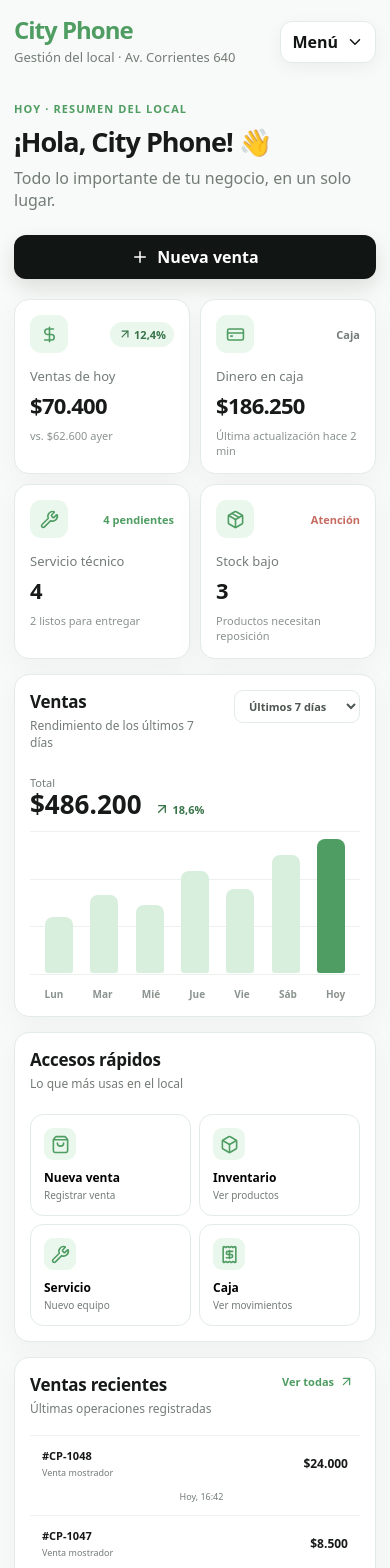
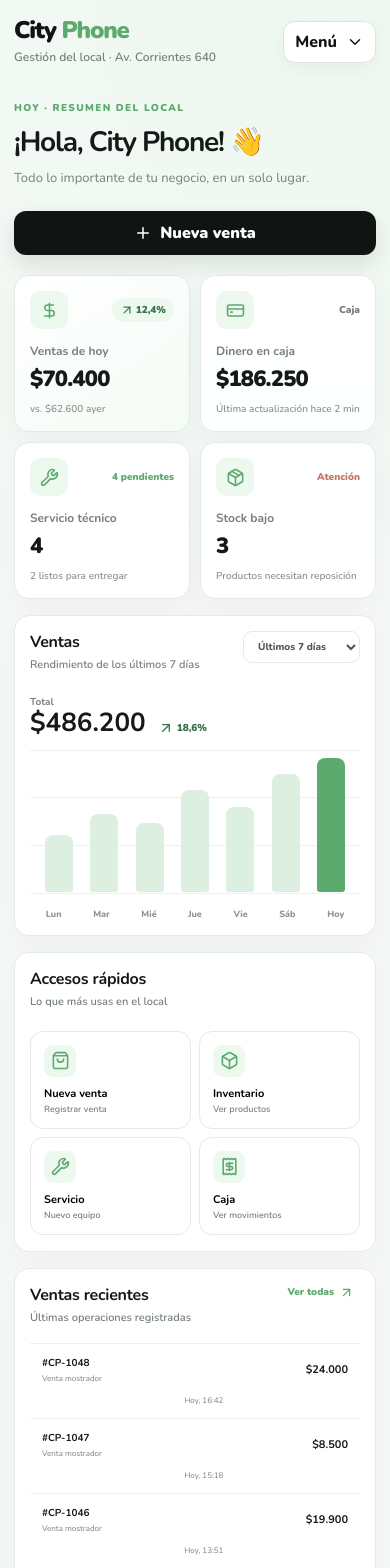
Before and after one commit to MarbellSantana/CityPhone, a Next.js app: page / in a window 390 px wide. Shown: the top 1568 px of the page. Built offline with nearby package versions, Linux system fonts and the light colour scheme.

Commit message:
Apply CityPhone soft professional visual redesign

```diff
--- a/app/globals.css
+++ b/app/globals.css
@@ -1,96 +1,98 @@
+@import url('https://fonts.googleapis.com/css2?family=Nunito:wght@400;500;600;700;800;900&display=swap');
+
 * { box-sizing: border-box; }
 html, body { margin: 0; min-height: 100%; }
-body { font-family: Nunito, ui-sans-serif, system-ui, -apple-system, BlinkMacSystemFont, "Segoe UI", sans-serif; background: #f7faf8; color: #171a19; }
+body { font-family: Nunito, ui-sans-serif, system-ui, -apple-system, BlinkMacSystemFont, "Segoe UI", sans-serif; background: #f5f8f6; color: #151918; }
 button, input, select { font: inherit; }
-:root { --green: #8fd39d; --green-soft: #eaf7ed; --green-dark: #4f9d62; --black: #111513; --surface: #fff; --muted: #737c77; --border: #e3ebe6; --danger: #c56b62; }
-.city-shell { min-height: 100vh; background: #f7faf8; }
-.main { min-height: 100vh; max-width: 1480px; margin: 0 auto; padding: 30px 44px 50px; }
-.header { display: flex; justify-content: space-between; align-items: center; gap: 20px; margin-bottom: 38px; position: relative; z-index: 30; }
-.brand { font-size: 29px; font-weight: 900; letter-spacing: -1px; color: var(--black); line-height: 1; }
-.brand span { color: var(--green-dark); }
-.header p { margin: 6px 0 0; color: var(--muted); font-size: 13px; }
-.header-actions { display: flex; align-items: center; gap: 12px; }
-.status-pill { display: flex; align-items: center; gap: 7px; padding: 9px 12px; border: 1px solid var(--border); border-radius: 999px; background: #fff; color: #59625d; font-size: 12px; font-weight: 800; }
+:root { --green: #a8ddb1; --green-soft: #edf8ef; --green-dark: #5caa6d; --black: #101513; --surface: #fff; --muted: #77817b; --border: #e4ebe6; --danger: #c8756b; }
+.city-shell { min-height: 100vh; background: radial-gradient(circle at 92% 0%, #eef8f0 0, transparent 28%), #f5f8f6; }
+.main { min-height: 100vh; max-width: 1480px; margin: 0 auto; padding: 34px 48px 56px; }
+.header { display: flex; justify-content: space-between; align-items: center; gap: 24px; margin-bottom: 46px; position: relative; z-index: 30; }
+.brand { font-size: 30px; font-weight: 900; letter-spacing: -1.2px; line-height: 1; }
+.brand-city { color: var(--black); }
+.brand span:not(.brand-city) { color: var(--green-dark); }
+.header p { margin: 7px 0 0; color: var(--muted); font-size: 12px; font-weight: 600; }
+.header-actions { display: flex; align-items: center; gap: 10px; }
+.status-pill { display: flex; align-items: center; gap: 7px; padding: 9px 13px; border: 1px solid var(--border); border-radius: 999px; background: rgba(255,255,255,.86); color: #5f6963; font-size: 11px; font-weight: 800; }
 .status-dot { width: 7px; height: 7px; border-radius: 50%; background: var(--green-dark); box-shadow: 0 0 0 4px var(--green-soft); }
 .menu-wrap { position: relative; }
-.menu-button { position: relative; z-index: 41; display: inline-flex; align-items: center; gap: 8px; border: 1px solid var(--border); background: #fff; color: var(--black); border-radius: 12px; padding: 10px 14px; cursor: pointer; font-weight: 800; box-shadow: 0 5px 18px rgba(16,19,18,.05); transition: .2s ease; }
-.menu-button:hover, .menu-button.open { border-color: var(--green); box-shadow: 0 7px 22px rgba(79,157,98,.12); }
+.menu-button { position: relative; z-index: 41; display: inline-flex; align-items: center; gap: 9px; border: 1px solid #dce5df; background: #fff; color: var(--black); border-radius: 12px; padding: 10px 14px; cursor: pointer; font-weight: 800; box-shadow: 0 6px 20px rgba(16,19,18,.045); transition: .2s ease; }
+.menu-button:hover, .menu-button.open { border-color: var(--green); box-shadow: 0 8px 24px rgba(92,170,109,.12); }
 .menu-button.open svg { transform: rotate(180deg); }
 .menu-button svg { transition: transform .2s ease; }
 .menu-backdrop { position: fixed; inset: 0; z-index: 35; border: 0; background: transparent; cursor: default; }
-.dropdown-menu { position: absolute; z-index: 40; top: calc(100% + 10px); right: 0; width: 250px; padding: 8px; background: #fff; border: 1px solid var(--border); border-radius: 16px; box-shadow: 0 18px 45px rgba(16,19,18,.13); animation: menuIn .16s ease-out; }
-.nav-item { display: flex; align-items: center; gap: 12px; padding: 12px 13px; border-radius: 11px; color: #202522; text-decoration: none; font-size: 14px; font-weight: 700; transition: .15s ease; }
-.nav-item svg { color: #59625d; }
+.dropdown-menu { position: absolute; z-index: 40; top: calc(100% + 10px); right: 0; width: 254px; padding: 8px; background: #fff; border: 1px solid var(--border); border-radius: 16px; box-shadow: 0 20px 48px rgba(16,19,18,.12); animation: menuIn .16s ease-out; }
+.nav-item { display: flex; align-items: center; gap: 12px; padding: 12px 13px; border-radius: 11px; color: #252b28; text-decoration: none; font-size: 13px; font-weight: 800; transition: .15s ease; }
+.nav-item svg { color: #69736d; }
 .nav-item:hover { background: var(--green-soft); color: var(--black); }
 .nav-item.active { background: var(--green); color: var(--black); }
 .nav-item.active svg { color: var(--black); }
-.dashboard-intro { display: flex; align-items: flex-end; justify-content: space-between; gap: 24px; margin-bottom: 24px; }
-.eyebrow { display: inline-block; color: var(--green-dark); font-size: 11px; font-weight: 900; letter-spacing: 1.1px; margin-bottom: 7px; }
-.welcome h1 { margin: 0; font-size: clamp(27px, 3vw, 36px); letter-spacing: -1px; }
-.welcome p { margin: 7px 0 0; color: var(--muted); }
+.dashboard-intro { display: flex; align-items: flex-end; justify-content: space-between; gap: 24px; margin-bottom: 25px; }
+.eyebrow { display: inline-block; color: var(--green-dark); font-size: 10px; font-weight: 900; letter-spacing: 1.35px; margin-bottom: 8px; }
+.welcome h1 { margin: 0; font-size: clamp(28px, 3vw, 37px); letter-spacing: -1.25px; }
+.welcome p { margin: 8px 0 0; color: var(--muted); font-size: 13px; }
 .primary-button, .outline-button { border: 0; display: inline-flex; align-items: center; justify-content: center; gap: 8px; border-radius: 12px; padding: 11px 16px; font-weight: 900; cursor: pointer; transition: .18s ease; }
-.primary-button { background: var(--black); color: #fff; box-shadow: 0 8px 20px rgba(17,21,19,.12); }
-.primary-button:hover { transform: translateY(-1px); background: #252b28; }
+.primary-button { background: var(--black); color: #fff; box-shadow: 0 9px 22px rgba(17,21,19,.11); }
+.primary-button:hover { transform: translateY(-1px); background: #242b27; }
 .outline-button { width: 100%; background: #fff; color: var(--black); border: 1px solid var(--border); margin-top: 18px; }
 .outline-button:hover { border-color: var(--green); background: var(--green-soft); }
-.kpis { display: grid; grid-template-columns: repeat(4, minmax(0, 1fr)); gap: 15px; }
-.card { background: var(--surface); border: 1px solid var(--border); border-radius: 18px; padding: 20px; box-shadow: 0 8px 30px rgba(16,19,18,.04); }
-.kpi-card { min-height: 174px; }
+.kpis { display: grid; grid-template-columns: repeat(4, minmax(0, 1fr)); gap: 16px; }
+.card { background: rgba(255,255,255,.96); border: 1px solid var(--border); border-radius: 19px; padding: 20px; box-shadow: 0 9px 30px rgba(16,19,18,.035); }
+.kpi-card { min-height: 171px; }
+.kpi-card:first-child { background: linear-gradient(145deg, #ffffff 0%, #f5fbf6 100%); border-color: #dceee0; }
 .kpi-top { display: flex; align-items: center; justify-content: space-between; margin-bottom: 20px; }
 .icon-box { width: 38px; height: 38px; display: grid; place-items: center; border-radius: 11px; background: var(--green-soft); color: var(--green-dark); }
-.trend, .count-badge, .warning-label, .neutral-label { font-size: 11px; font-weight: 900; }
+.trend, .count-badge, .warning-label, .neutral-label { font-size: 10px; font-weight: 900; }
 .trend { display: inline-flex; align-items: center; gap: 2px; padding: 5px 8px; border-radius: 999px; background: var(--green-soft); color: #397449; }
 .count-badge { color: var(--green-dark); }
 .warning-label { color: var(--danger); }
 .neutral-label { color: var(--muted); }
-.kpi-label { color: var(--muted); font-size: 13px; }
-.kpi-value { font-size: 29px; font-weight: 900; margin-top: 5px; letter-spacing: -.7px; }
-.kpi-foot { color: #8a938e; font-size: 11px; margin-top: 8px; }
-.dashboard-grid { display: grid; grid-template-columns: 1.55fr .85fr; gap: 15px; margin-top: 15px; }
-.bottom-grid { display: grid; grid-template-columns: 1.55fr .85fr; gap: 15px; margin-top: 15px; }
+.kpi-label { color: var(--muted); font-size: 12px; font-weight: 700; }
+.kpi-value { font-size: 29px; font-weight: 900; margin-top: 5px; letter-spacing: -.8px; }
+.kpi-foot { color: #8b958f; font-size: 10px; margin-top: 8px; font-weight: 600; }
+.dashboard-grid, .bottom-grid { display: grid; grid-template-columns: 1.55fr .85fr; gap: 16px; margin-top: 16px; }
 .card-heading { display: flex; justify-content: space-between; align-items: flex-start; gap: 15px; }
-.card-heading h2 { margin: 0; font-size: 17px; letter-spacing: -.25px; }
-.card-heading p { margin: 4px 0 0; color: var(--muted); font-size: 12px; }
-.period-select { border: 1px solid var(--border); border-radius: 9px; padding: 7px 10px; background: #fff; color: #4e5752; font-size: 11px; font-weight: 800; outline: none; }
-.chart-summary { display: flex; align-items: flex-end; gap: 12px; margin: 24px 0 12px; }
-.chart-summary span { display: block; color: var(--muted); font-size: 11px; }
+.card-heading h2 { margin: 0; font-size: 16px; letter-spacing: -.25px; }
+.card-heading p { margin: 4px 0 0; color: var(--muted); font-size: 11px; font-weight: 600; }
+.period-select { border: 1px solid var(--border); border-radius: 9px; padding: 7px 10px; background: #fff; color: #4e5752; font-size: 10px; font-weight: 800; outline: none; }
+.chart-summary { display: flex; align-items: flex-end; gap: 12px; margin: 23px 0 12px; }
+.chart-summary span { display: block; color: var(--muted); font-size: 10px; font-weight: 700; }
 .chart-summary strong { font-size: 26px; line-height: 1.1; }
-.chart-growth { display: inline-flex; align-items: center; gap: 3px; color: #397449; font-size: 11px; font-weight: 900; padding-bottom: 2px; }
+.chart-growth { display: inline-flex; align-items: center; gap: 3px; color: #397449; font-size: 10px; font-weight: 900; padding-bottom: 2px; }
 .fake-chart { position: relative; height: 190px; padding-top: 5px; }
 .chart-lines { position: absolute; inset: 0 0 26px; display: flex; flex-direction: column; justify-content: space-between; }
 .chart-lines span { height: 1px; background: #edf1ee; width: 100%; }
 .bars { position: absolute; left: 10px; right: 10px; bottom: 28px; top: 8px; display: flex; align-items: flex-end; justify-content: space-around; gap: 15px; }
-.bars i { display: block; width: min(42px, 9%); border-radius: 8px 8px 3px 3px; background: #d8efde; min-height: 12px; }
+.bars i { display: block; width: min(42px, 9%); border-radius: 8px 8px 3px 3px; background: #dcefe0; min-height: 12px; }
 .bars i.today-bar { background: var(--green-dark); }
-.chart-labels { position: absolute; bottom: 0; left: 0; right: 0; display: flex; justify-content: space-around; color: #8a938e; font-size: 10px; font-weight: 700; }
-.quick-card { min-height: 300px; }
+.chart-labels { position: absolute; bottom: 0; left: 0; right: 0; display: flex; justify-content: space-around; color: #8a938e; font-size: 9px; font-weight: 800; }
+.quick-card, .stock-card { min-height: 300px; }
 .quick-grid { display: grid; grid-template-columns: 1fr 1fr; gap: 10px; margin-top: 22px; }
 .quick-grid button { text-align: left; border: 1px solid var(--border); background: #fff; border-radius: 13px; padding: 13px; cursor: pointer; transition: .18s ease; }
 .quick-grid button:hover { border-color: var(--green); background: var(--green-soft); transform: translateY(-1px); }
 .quick-grid button span { display: grid; place-items: center; width: 32px; height: 32px; border-radius: 9px; background: var(--green-soft); color: var(--green-dark); margin-bottom: 9px; }
 .quick-grid b, .quick-grid small { display: block; }
-.quick-grid b { font-size: 12px; }
-.quick-grid small { color: var(--muted); font-size: 10px; margin-top: 2px; }
+.quick-grid b { font-size: 11px; }
+.quick-grid small { color: var(--muted); font-size: 9px; margin-top: 2px; font-weight: 600; }
 .table-card { overflow: hidden; }
-.text-button { display: inline-flex; align-items: center; gap: 5px; border: 0; background: none; color: var(--green-dark); font-size: 11px; font-weight: 900; cursor: pointer; }
+.text-button { display: inline-flex; align-items: center; gap: 5px; border: 0; background: none; color: var(--green-dark); font-size: 10px; font-weight: 900; cursor: pointer; }
 .sales-table { margin-top: 18px; }
 .table-head, .table-row { display: grid; grid-template-columns: 1.1fr 1.35fr .8fr .8fr .8fr; align-items: center; gap: 10px; }
-.table-head { padding: 0 12px 10px; color: #929a96; font-size: 10px; font-weight: 900; text-transform: uppercase; letter-spacing: .4px; }
-.table-row { padding: 12px; border-top: 1px solid #eef2ef; font-size: 11px; }
+.table-head { padding: 0 12px 10px; color: #929a96; font-size: 9px; font-weight: 900; text-transform: uppercase; letter-spacing: .4px; }
+.table-row { padding: 12px; border-top: 1px solid #eef2ef; font-size: 10px; }
 .table-row > div b, .table-row > div small { display: block; }
-.table-row > div small, .table-row > small { color: var(--muted); margin-top: 3px; font-size: 9px; }
-.table-row > strong { font-size: 12px; }
-.method { display: inline-flex; width: max-content; background: #f3f6f4; border-radius: 999px; padding: 4px 7px; color: #59625d; font-size: 9px; font-weight: 800; }
-.stock-card { min-height: 300px; }
+.table-row > div small, .table-row > small { color: var(--muted); margin-top: 3px; font-size: 8px; }
+.table-row > strong { font-size: 11px; }
+.method { display: inline-flex; width: max-content; background: #f3f6f4; border-radius: 999px; padding: 4px 7px; color: #59625d; font-size: 8px; font-weight: 800; }
 .warning-circle { width: 34px; height: 34px; display: grid; place-items: center; border-radius: 50%; background: #fbefed; color: var(--danger); }
 .stock-list { margin-top: 20px; }
 .stock-item { display: flex; align-items: center; gap: 10px; padding: 11px 0; border-bottom: 1px solid #eef2ef; }
 .product-mini { width: 32px; height: 32px; flex: 0 0 32px; display: grid; place-items: center; border-radius: 9px; background: #f3f6f4; color: #68726c; }
 .stock-item div { flex: 1; min-width: 0; }
 .stock-item b, .stock-item small { display: block; }
-.stock-item b { font-size: 11px; white-space: nowrap; overflow: hidden; text-overflow: ellipsis; }
-.stock-item small { color: var(--muted); font-size: 9px; margin-top: 2px; }
-.stock-number { width: 25px; height: 25px; display: grid; place-items: center; border-radius: 8px; background: #fbefed; color: var(--danger); font-size: 11px; }
+.stock-item b { font-size: 10px; white-space: nowrap; overflow: hidden; text-overflow: ellipsis; }
+.stock-item small { color: var(--muted); font-size: 8px; margin-top: 2px; }
+.stock-number { width: 25px; height: 25px; display: grid; place-items: center; border-radius: 8px; background: #fbefed; color: var(--danger); font-size: 10px; }
 @keyframes menuIn { from { opacity: 0; transform: translateY(-5px); } to { opacity: 1; transform: translateY(0); } }
 @media (max-width: 1050px) { .main { padding: 26px 25px 42px; } .kpis { grid-template-columns: repeat(2, 1fr); } .dashboard-grid, .bottom-grid { grid-template-columns: 1fr; } }
 @media (max-width: 640px) { .main { padding: 18px 14px 34px; } .header { margin-bottom: 30px; } .brand { font-size: 24px; } .status-pill { display: none; } .menu-button { padding: 9px 11px; } .dropdown-menu { right: 0; width: min(250px, calc(100vw - 28px)); } .dashboard-intro { align-items: flex-start; flex-direction: column; margin-bottom: 20px; } .primary-button { width: 100%; } .kpis { grid-template-columns: 1fr 1fr; gap: 10px; } .card { padding: 15px; border-radius: 15px; } .kpi-card { min-height: 155px; } .kpi-value { font-size: 22px; } .kpi-top { margin-bottom: 14px; } .fake-chart { height: 170px; } .bars { gap: 7px; } .bars i { width: 28px; } .table-head { display: none; } .table-row { grid-template-columns: 1.4fr .9fr; gap: 8px; } .table-row > span { display: none; } .table-row > strong { text-align: right; } .table-row > small { text-align: right; } .quick-grid { gap: 8px; } }
```
